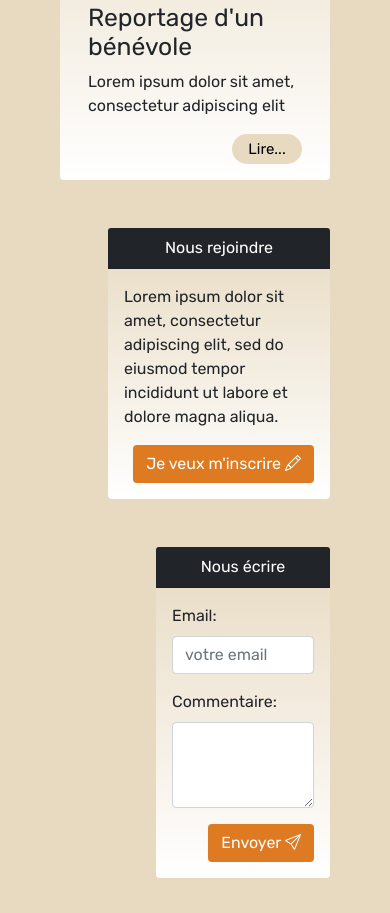
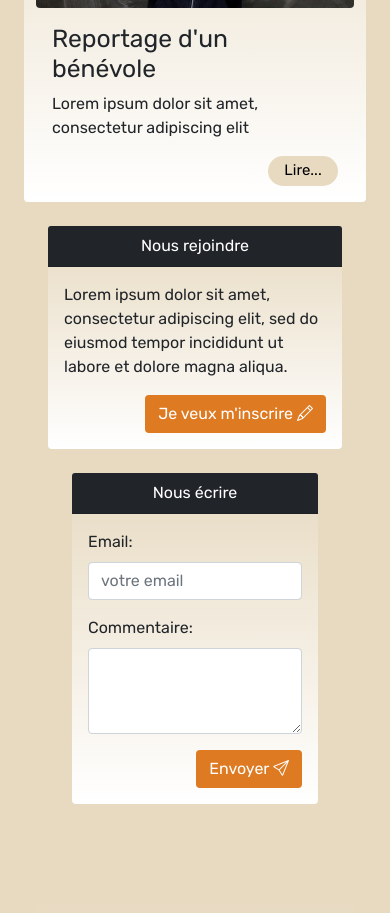
Before and after one commit to mgilbert82/SecoursPopulaire-HtmlCss, a plain HTML site: page nous-soutenir.html in a window 390 px wide. Shown: the part 780-1693 px from the top of the page. Drawn offline with nearby package versions, Linux system fonts and the light colour scheme; a web font is replaced by a local one.

Commit message:
Correction des formulaires > media queries

```diff
--- a/nous-soutenir.html
+++ b/nous-soutenir.html
@@ -55,7 +55,7 @@
         <div class="container-fluid pt-5 pb-5">
 
             <!-- 1ère ligne -->
-            <div class="row justify-content-evenly m-4 p-4">
+            <div class="row justify-content-evenly p-4">
               <!-- Reportage bénévole -->
               <div class="card border-0 col-lg-5" id="carte">
 
@@ -72,7 +72,7 @@
               </div>
 
               <!-- Formulaire d'adhésion -->
-              <div class="col-lg-6 m-4 p-4 col-sm-12">
+              <div class="col-lg-6 p-4">
                   <div class="card border-0" id="carte">
                       <div class="card-header bg-dark text-white text-center" id="carte-titre">Nous rejoindre</div>
                       <div class="card-body">
@@ -82,7 +82,7 @@
                     </div>
 
                 <!-- Champ commentaire -->
-                <div class="col-lg-12 m-4 p-4 col-sm-12 w-100">
+                <div class="col-lg-12 p-4">
                     <div class="card border-0" id="carte">
                         <div class="card-header  bg-dark text-white text-center" id="carte-titre">Nous écrire</div>
                             <div class="card-body">
```
